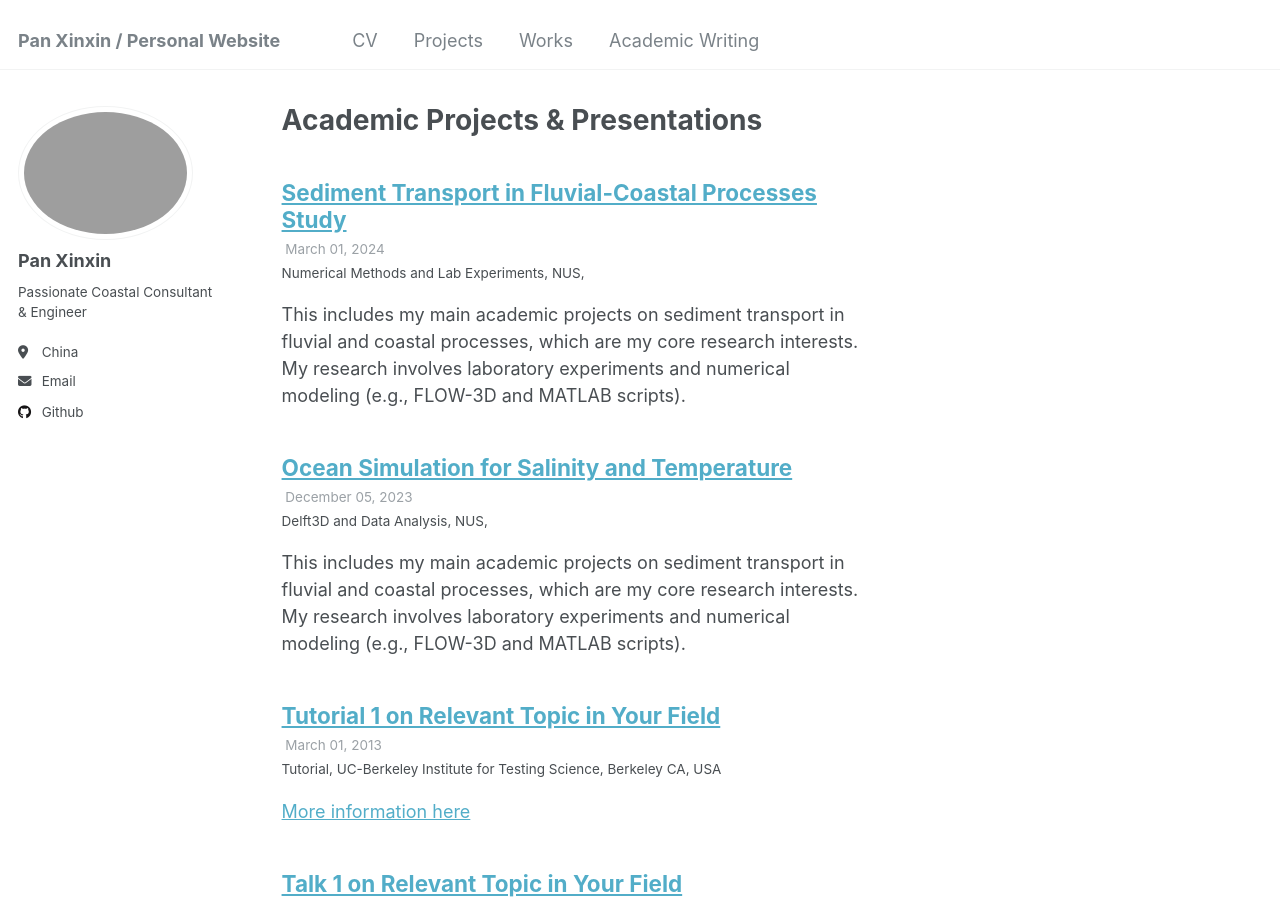
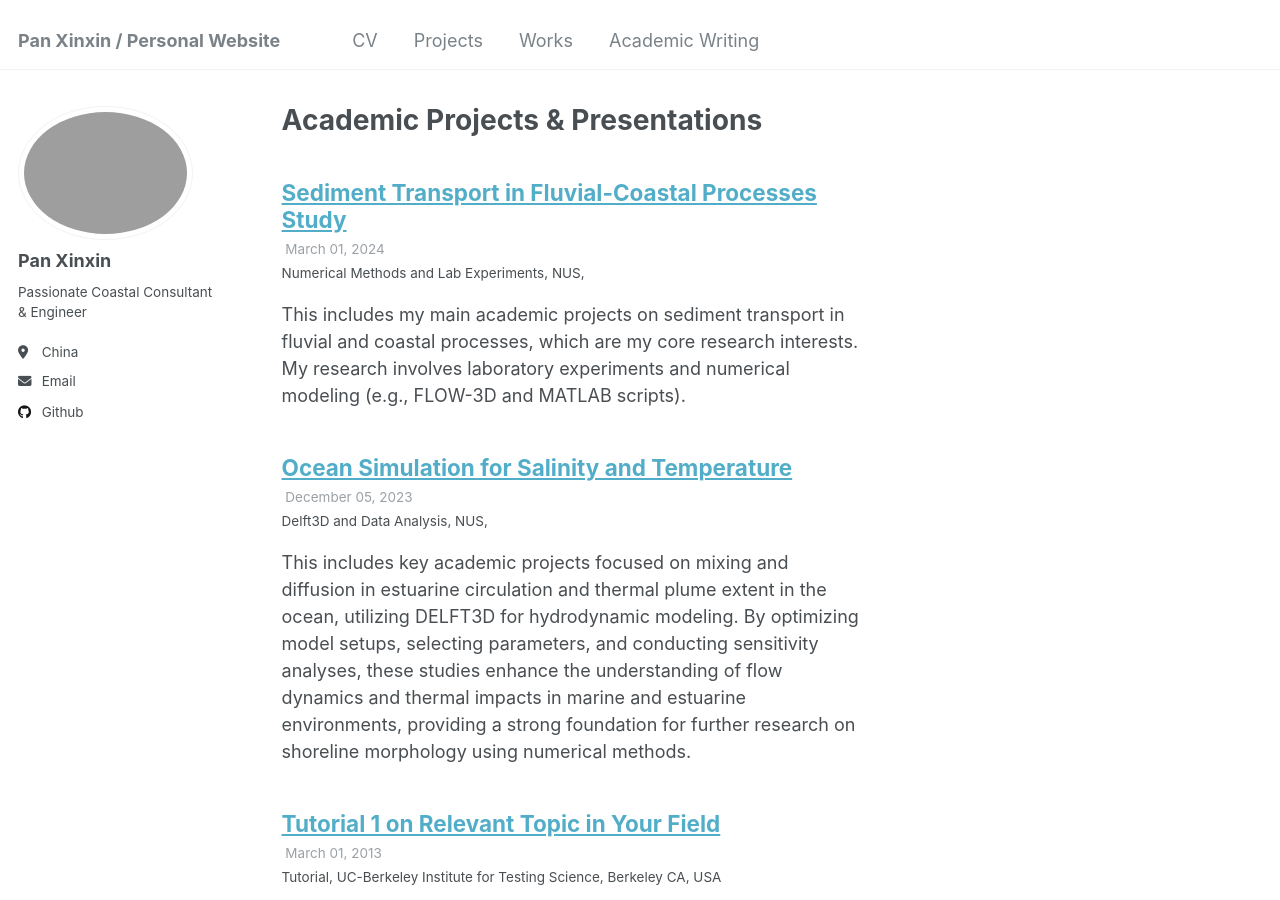
Before and after one commit to kingdaxing/kingdaxing.github.io, a Jekyll site: the page built from _pages/talks.html, in a window 1280 px wide and 900 px high. Built offline with Jekyll 4.4.1, drawn with Linux system fonts in a browser that asks for light colours.

Commit message:
Update 2014-02-01-talk-2.md

```diff
--- a/_talks/2014-02-01-talk-2.md
+++ b/_talks/2014-02-01-talk-2.md
@@ -7,7 +7,26 @@ venue: "NUS"
 date: 2023-12-05
 ---
 
-This includes my main academic projects on sediment transport in fluvial and coastal processes, which are my core research interests. My research involves laboratory experiments and numerical modeling (e.g., FLOW-3D and MATLAB scripts).
+This includes key academic projects focused on mixing and diffusion in estuarine circulation and thermal plume extent in the ocean, utilizing DELFT3D for hydrodynamic modeling. By optimizing model setups, selecting parameters, and conducting sensitivity analyses, these studies enhance the understanding of flow dynamics and thermal impacts in marine and estuarine environments, providing a strong foundation for further research on shoreline morphology using numerical methods.
 
-Sub-Project 1: Channel Optimization Design & Sediment-Erosion Analysis (Thesis)
+
+Sub-Project 1: Mixing & Diffusion in Estuarine Circulation
 ======
+
+This study examines the dynamics of the salt wedge in tide-dominated estuarine circulation by simulating the interaction between a freshwater river and the sea using Delft3D. I evaluated model lengths of 10 km, 20 km, and 50 km to identify optimal configurations while determining the necessary spin-up times to mitigate boundary effects. The sensitivity analysis revealed significant changes in the salt wedge structure with increasing tidal amplitudes (H=2m, H=5m) on the 10 km grid. Additionally, I provided an explanation of the Thatcher-Harleman method, which addresses the return time of concentrations from outflow to specified inflow values. <br/>
+<p align="center">
+  <img src='/images/proj-ocean-1.PNG' alt='Image Description' width='450>
+</p>
+<br/>[Download Slides](http://kingdaxing.github.io/files/Mixing-Estuary.pdf)
+
+
+Sub-Project 2: Thermal Evaluation in 2D Ocean Modelling
+======
+
+This project assesses the impact of a new thermal discharge at Location 8 and proposes a suitable location for an intake. A baseline simulation was conducted without the new discharge, followed by simulations with varying flow rates of the discharge to evaluate temperature changes. The analysis reveals that for Q=1.5xP, the temperature rise (ΔT) remains within acceptable limits (ΔT < 0.25°C), but for Q=2.5xP and Q=3.0xP, ΔT exceeds the 0.25°C threshold, especially during neap tides when heat dissipation is less efficient. The study recommends a maximum flow rate of Q=1.0xP to stay within regulatory temperature limits, though a slightly higher rate (Q=1.5xP) may be considered with relaxed criteria. The intake location near L8 is viable, but thermal impacts should be carefully considered. <br/>
+<p align="center">
+  <img src='/images/proj-ocean-2.PNG' alt='Image Description' width='500>
+</p>
+<br/>[Download Slides](http://kingdaxing.github.io/files/Thermal-Evaluation.pdf) <br/>
+
+Overall, my study experience enhances my understanding and skills of estuarine processes and strengthens my skills in hydrodynamic modeling.
```
